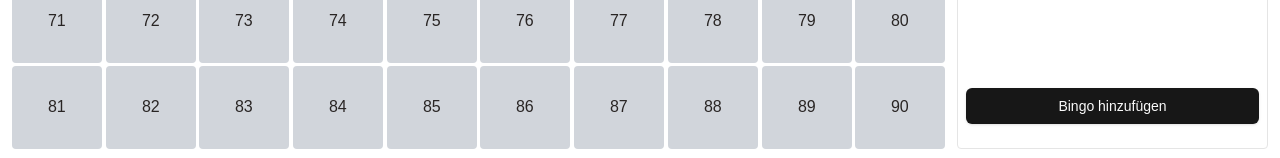
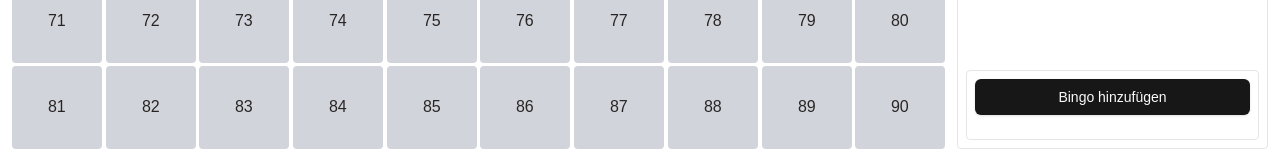
Before and after one commit to GerritHillebrecht/bingo, a Next.js app: page /game in a window 1280 px wide. Shown: the part 639-797 px from the top of the page. Built offline with nearby package versions, Linux system fonts and the light colour scheme; no server answers.

Commit message:
[refactor] improve dialog structure and type annotations in game page

```diff
--- a/app/game/page.tsx
+++ b/app/game/page.tsx
@@ -190,6 +190,7 @@ export default function GamePage() {
                   ))}
             </div>
           </div>
+          <div className="border rounded bg-white p-2">
             <div className="flex flex-col items-center justify-center pb-4">
               <Dialog>
                 <DialogTrigger asChild>
@@ -224,6 +225,7 @@ export default function GamePage() {
                   </DialogFooter>
                 </DialogContent>
               </Dialog>
+            </div>
             {winners.length > 0 && <WinnersTable winners={winners} />}
           </div>
         </aside>
--- a/components/ui/letter-pullup.tsx
+++ b/components/ui/letter-pullup.tsx
@@ -19,7 +19,7 @@ export default function LetterPullup({
 
   const pullupVariant = {
     initial: { y: 100, opacity: 0 },
-    animate: (i: any) => ({
+    animate: (i: number) => ({
       y: 0,
       opacity: 1,
       transition: {
```
Lines whose indentation alone changed are shown as unchanged.
